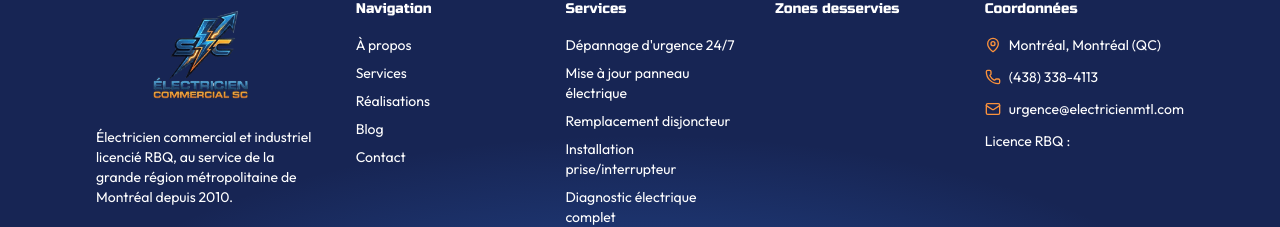
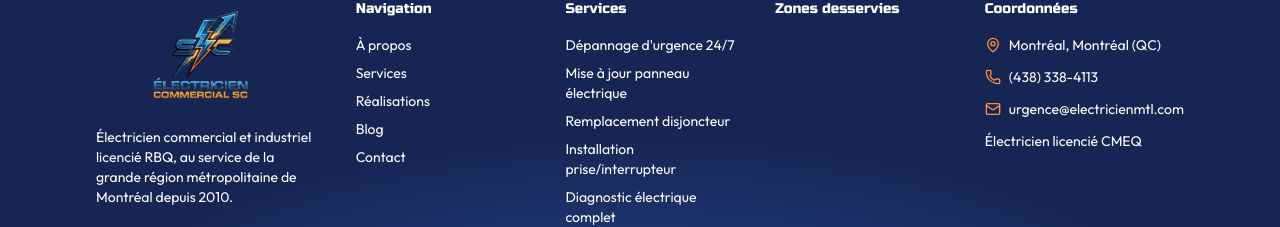
Before and after one commit to aminevoolve-hub/urgence-electricien-nextjs, a Next.js app: page / in a window 1280 px wide. Shown: the part 7604-7831 px from the top of the page. Built offline with nearby package versions, Linux system fonts and the light colour scheme.

Commit message:
Fix TypeScript error in footer component
Remove reference to undefined site.rbq property

Co-Authored-By: Claude Haiku 4.5 <noreply@anthropic.com>

```diff
--- a/src/components/footer.tsx
+++ b/src/components/footer.tsx
@@ -83,7 +83,7 @@ export default function Footer() {
               <Mail className="h-4 w-4 text-amber-400" />
               <a href={`mailto:${site.email}`}>{site.email}</a>
             </li>
-            <li className="text-white">Licence RBQ : {site.rbq}</li>
+            <li className="text-white">Électricien licencié CMEQ</li>
           </ul>
         </div>
       </div>
```
